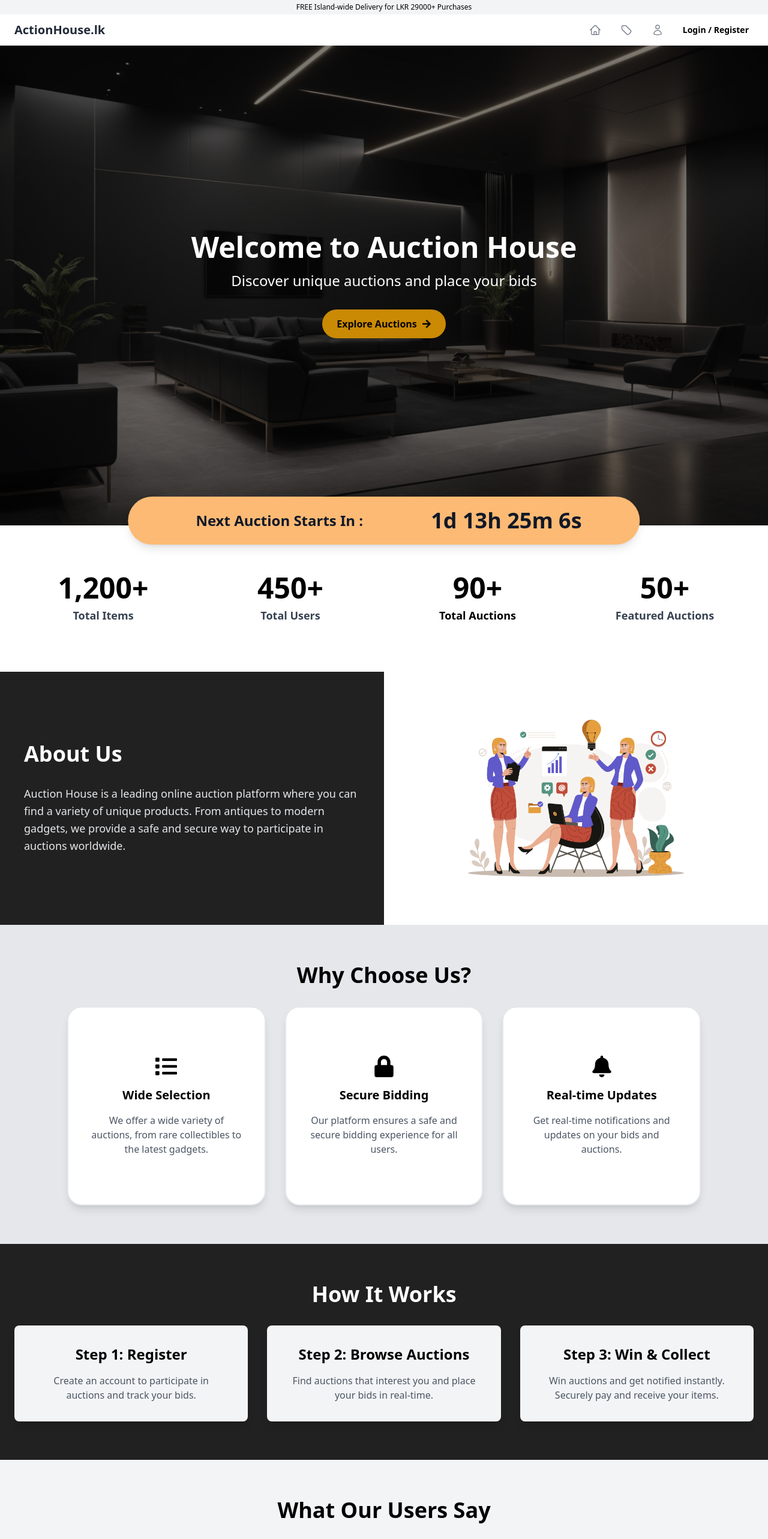
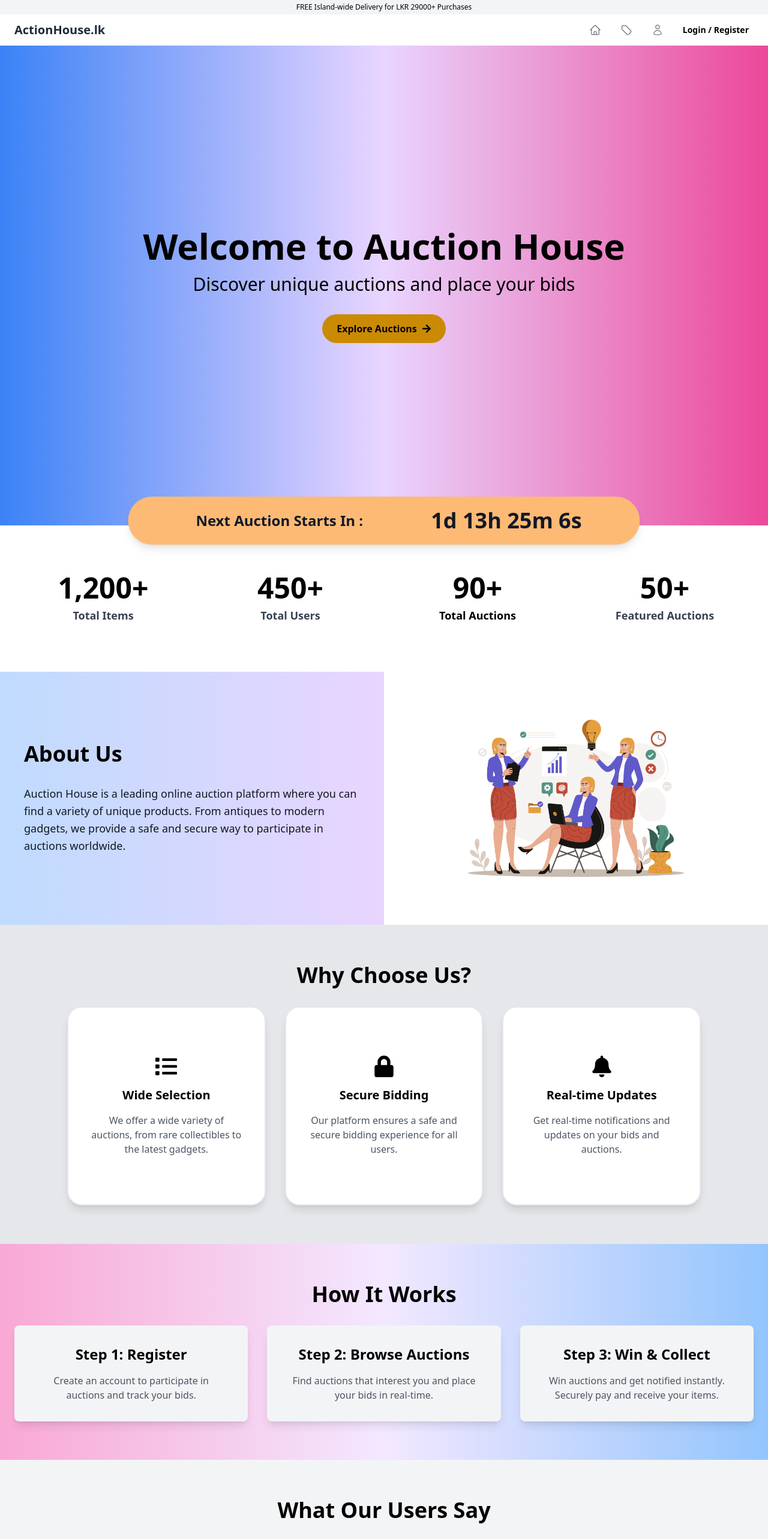
Before and after one commit to sameerajayakodi/Auction_System, a React (Create React App) app in the folder AuctionHouse/auction-management-frontend/: page / in a window 1280 px wide. Shown: the top 2566 px of the page at 60% size. Built offline with nearby package versions, Linux system fonts and the light colour scheme.

Commit message:
Update Home.js

```diff
--- a/AuctionHouse/auction-management-frontend/src/Home.js
+++ b/AuctionHouse/auction-management-frontend/src/Home.js
@@ -3,7 +3,6 @@ import CountUp from "react-countup";
 import { FaArrowRight, FaBell, FaList, FaLock } from "react-icons/fa";
 import { Link } from "react-router-dom";
 import about from "./images/about.png";
-import image from "./images/back.jpg";
 
 const Home = () => {
   const [timeLeft, setTimeLeft] = useState({
@@ -41,16 +40,9 @@ const Home = () => {
     <>
       {/* Hero Section - Full Background Image */}
       <div className="relative h-screen">
-        <div
-          className="absolute inset-0 bg-center bg-cover"
-          style={{
-            backgroundImage: `url(${image})`,
-          }}
-        ></div>
-        <div className="absolute inset-0 bg-black opacity-50"></div>
-        <div className="relative z-10 flex flex-col items-center justify-center h-full text-center text-white">
-          <h1 className="mb-4 text-5xl font-bold">Welcome to Auction House</h1>
-          <p className="mb-8 text-2xl">
+        <div className="z-10 flex flex-col items-center justify-center h-full text-center relativ bg-gradient-to-r from-blue-500 via-purple-200 to-pink-500">
+          <h1 className="mb-4 text-6xl font-bold">Welcome to Auction House</h1>
+          <p className="mb-8 text-3xl">
             Discover unique auctions and place your bids
           </p>
           <Link
@@ -115,11 +107,11 @@ const Home = () => {
       {/* =================================================================================== */}
       {/* About Section */}
       <div>
-        <div className="grid items-center text-white bg-[#212121] grid-cols-1mx-auto md:grid-cols-2">
+        <div className="grid items-center bg-gradient-to-r from-blue-200 via-purple-200 to-pink-200 grid-cols-1mx-auto md:grid-cols-2">
           {/* Text Content */}
           <div className="px-10 ">
             <h2 className="mb-8 text-4xl font-bold text-left">About Us</h2>
-            <p className="text-lg leading-relaxed text-left text-gray-200">
+            <p className="text-lg leading-relaxed text-left text-gray-900">
               Auction House is a leading online auction platform where you can
               find a variety of unique products. From antiques to modern
               gadgets, we provide a safe and secure way to participate in
@@ -176,11 +168,9 @@ const Home = () => {
       {/* ...rest of the content */}
       {/* Testimonials Section */}
 
-      <div className="px-6 py-16 bg-[#212121]">
+      <div className="px-6 py-16 bg-gradient-to-r to-blue-300 via-purple-100 from-pink-300">
         <div className="container mx-auto">
-          <h2 className="mb-8 text-4xl font-bold text-center text-white">
-            How It Works
-          </h2>
+          <h2 className="mb-8 text-4xl font-bold text-center">How It Works</h2>
           <div className="grid grid-cols-1 gap-8 text-center md:grid-cols-3">
             <div className="p-8 bg-gray-100 rounded-lg shadow-lg">
               <h3 className="mb-4 text-2xl font-semibold">Step 1: Register</h3>
```
